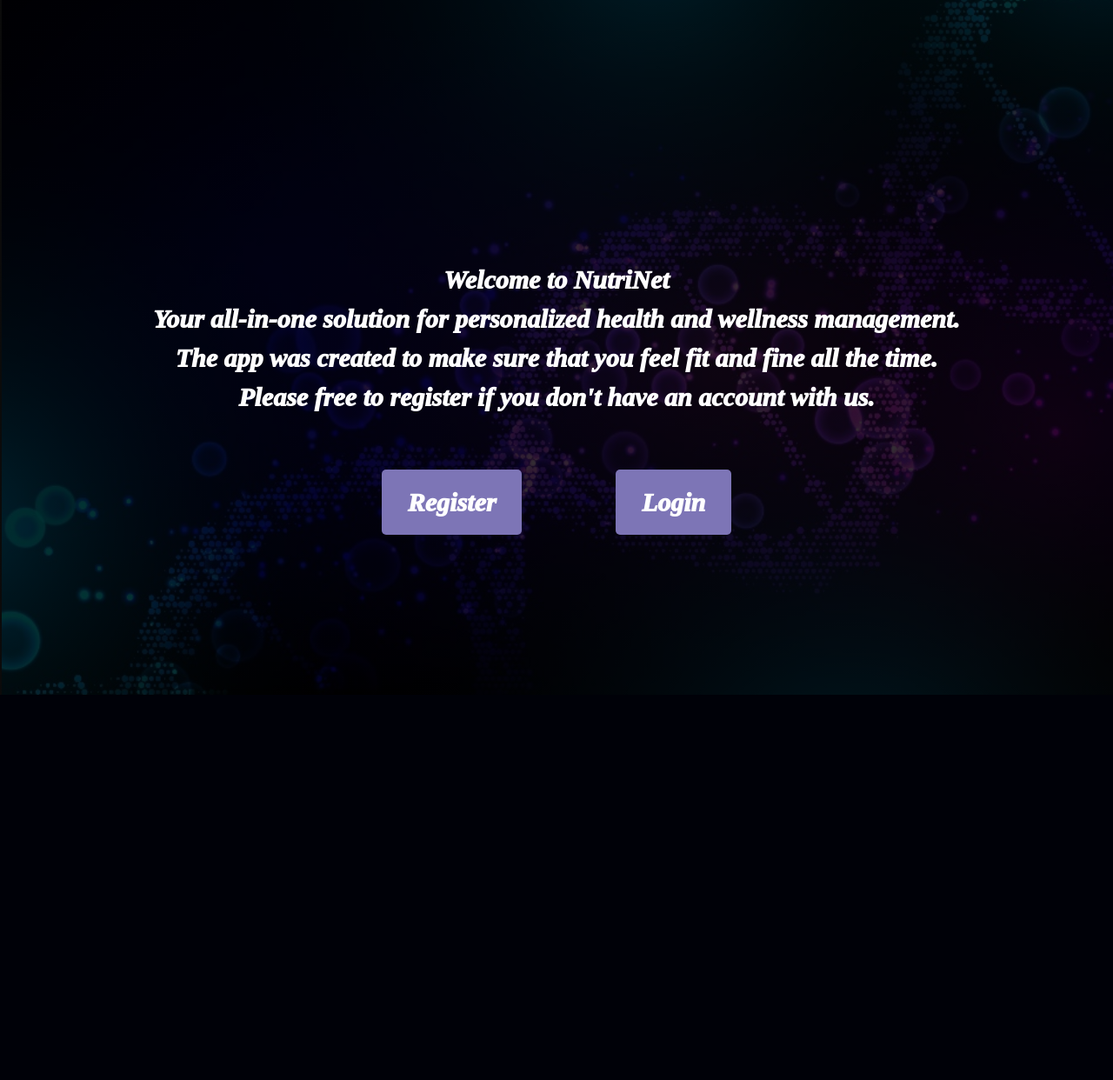
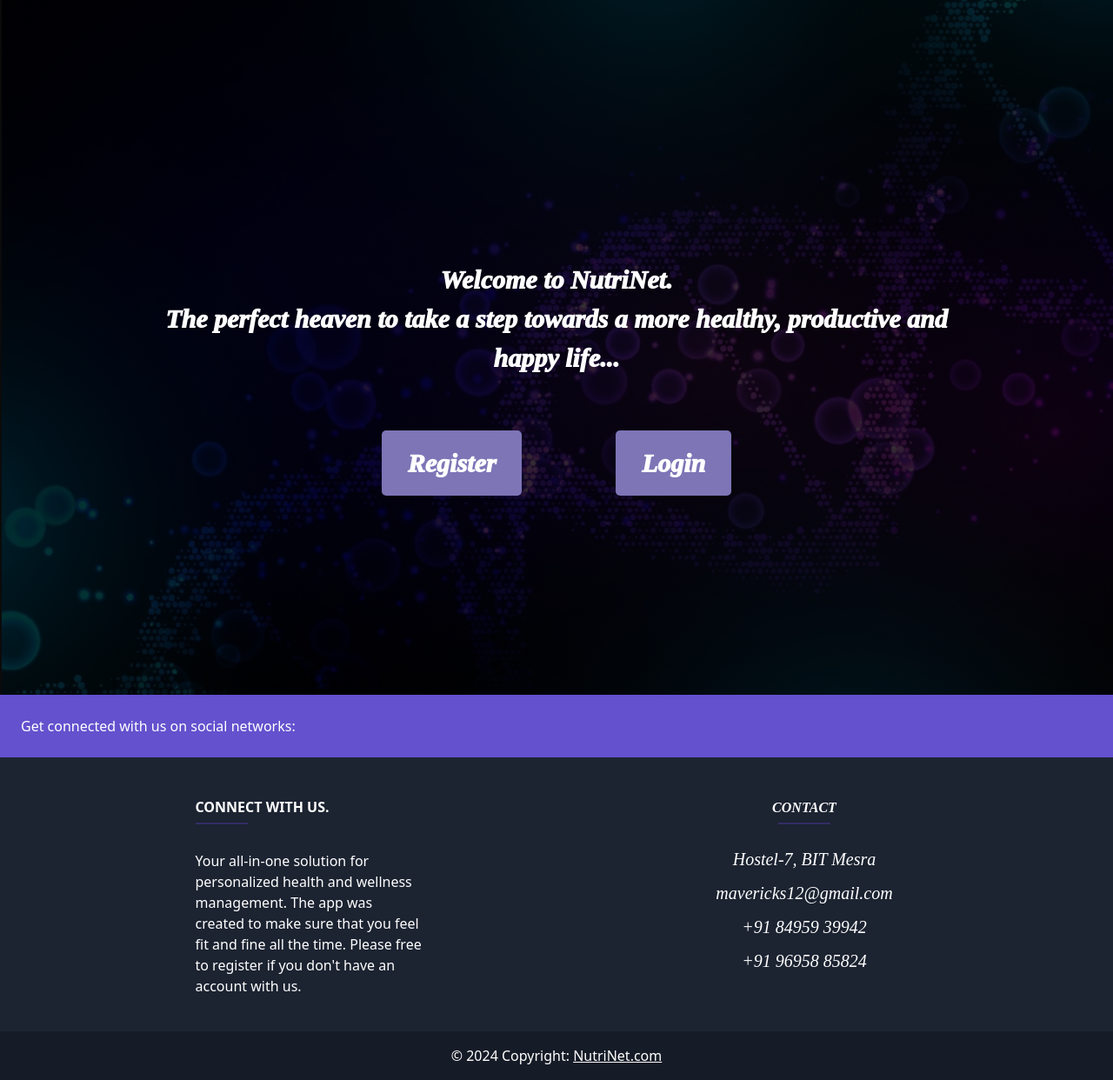
Before and after one commit to NayanBITMesra/NutriNet-MegaProject, a Django app: page / in a window 1280 px wide. Shown: the part 1625-2867 px from the top of the page at 87% size. Before the commit the page ends 2424 px from the top, so only its background shows below. Run offline with Django 5.2, Linux system fonts and the light colour scheme.

Commit message:
Update homepage.html
added footer and dashboard if else

```diff
--- a/users/templates/users/homepage.html
+++ b/users/templates/users/homepage.html
@@ -92,15 +92,111 @@
         </div>
         <div id="loginsignin">
             <p>
-            Welcome to NutriNet <br>Your all-in-one solution for personalized health
-            and wellness management. The app was created to make sure that you feel
-            fit and fine all the time. Please free to register if you don't have an
-            account with us.
+                Welcome to NutriNet. <br> The perfect heaven to take a step towards a more healthy, productive and happy life...
             </p>
             <br>
+            {% if user.is_authenticated %}
+            <a href="{% url 'blog-home'%}" class="button" >Dashboard</a>
+            {% else %}
             <a href="{% url 'register'%}" class="button" style="margin-right: 100px;" >Register</a>
             <a href="{% url 'login'%}" class="button" >Login</a>
+
+            {% endif %}
         </div>
+
+    <footer
+            class="text-center text-lg-start text-white"
+            style="background-color: #1c2331"
+            >
+      <!-- Section: Social media -->
+      <section
+               class="d-flex justify-content-between p-4"
+               style="background-color: #6351ce"
+               >
+        <!-- Left -->
+        <div class="me-5">
+          <span>Get connected with us on social networks:</span>
+        </div>
+        <!-- Left -->
+
+        <!-- Right -->
+        <div>
+          <a href="https://facebook.com" class="text-white me-4">
+            <i class="fab fa-facebook-f"></i>
+          </a>
+          <a href="https://twitter.com" class="text-white me-4">
+            <i class="fab fa-twitter"></i>
+          </a>
+          <a href="https://instagram.com" class="text-white me-4">
+            <i class="fab fa-instagram"></i>
+          </a>
+          <a href="https://linkedin.com" class="text-white me-4">
+            <i class="fab fa-linkedin"></i>
+          </a>
+          <a href="https://github.com/NayanBITMesra/NutriNet-MegaProject" class="text-white me-4">
+            <i class="fab fa-github"></i>
+          </a>
+
+        </div>
+        <!-- Right -->
+      </section>
+      <!-- Section: Social media -->
+
+      <!-- Section: Links  -->
+      <section class="">
+        <div class="container text-center text-md-start mt-5">
+          <!-- Grid row -->
+          <div class="row mt-3">
+            <!-- Grid column -->
+            <div class="col-md-3 col-lg-4 col-xl-3 mx-auto mb-4">
+              <!-- Content -->
+              <h6 class="text-uppercase fw-bold">Connect With Us.</h6>
+              <hr
+                  class="mb-4 mt-0 d-inline-block mx-auto"
+                  style="width: 60px; background-color: #7c4dff; height: 2px"
+                  />
+              <p>
+
+              Your all-in-one solution for personalized health
+              and wellness management. The app was created to make sure that you feel
+              fit and fine all the time. Please free to register if you don't have an
+              account with us.
+
+              </p>
+            </div>
+
+            <!-- Grid column -->
+            <div class="col-md-4 col-lg-3 col-xl-3 mx-auto mb-md-0 mb-4" style="font-size: 20px;">
+              <!-- Links -->
+              <h6 class="text-uppercase fw-bold">Contact</h6>
+              <hr
+                  class="mb-4 mt-0 d-inline-block mx-auto"
+                  style="width: 60px; font: 100; background-color: #7c4dff; height: 2px"
+                  />
+              <p><i class="fas fa-home mr-3"></i> Hostel-7, BIT Mesra</p>
+              <p><i class="fas fa-envelope mr-3"></i> mavericks12@gmail.com</p>
+              <p><i class="fas fa-phone mr-3"></i> +91 84959 39942</p>
+              <p><i class="fas fa-print mr-3"></i> +91 96958 85824</p>
+            </div>
+            <!-- Grid column -->
+          </div>
+          <!-- Grid row -->
+        </div>
+      </section>
+      <!-- Section: Links  -->
+
+      <!-- Copyright -->
+      <div
+           class="text-center p-3"
+           style="background-color: rgba(0, 0, 0, 0.2)"
+           >
+        © 2024 Copyright:
+        <a class="text-white" href="https://mdbootstrap.com/"
+           >NutriNet.com</a
+          >
+      </div>
+      <!-- Copyright -->
+    </footer>
 
     <script type="text/javascript">
      document.addEventListener('DOMContentLoaded', function () {
```
